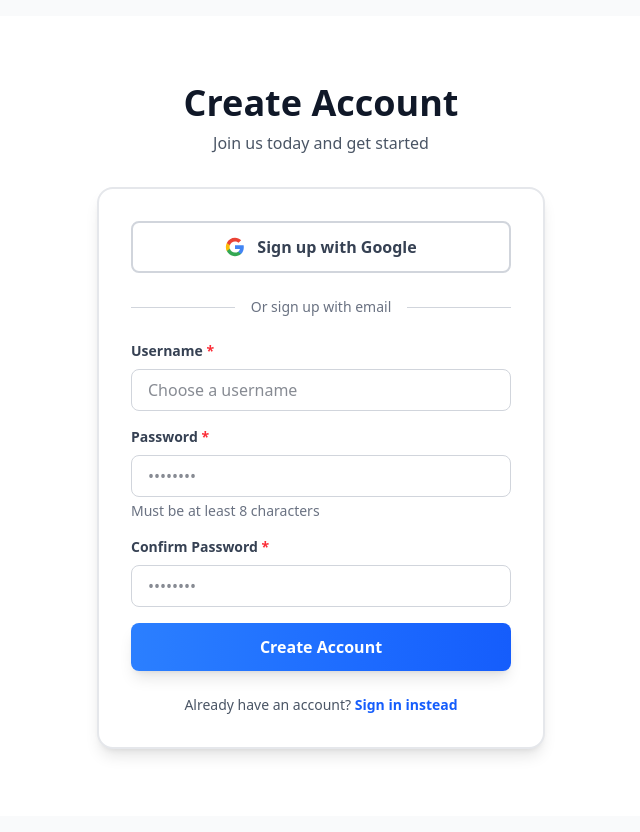
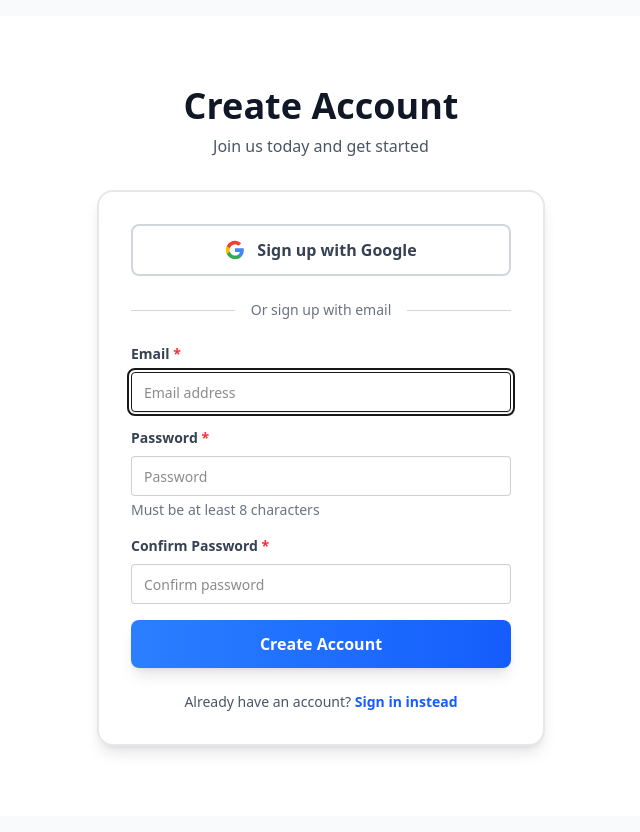
Before and after one commit to keckts/hcot, a Django app: page /auth/signup/ in a window 1280 px wide. Shown: the whole page, without its empty margins (319-959 px from the left). Run offline with Django 5.2, Linux system fonts and the light colour scheme; style sheets or scripts are compiled from the project's sources; some libraries are stand-ins or nearby versions.

Commit message:
quick save

```diff
--- a/core/templates/core/dashboard.html
+++ b/core/templates/core/dashboard.html
@@ -6,7 +6,7 @@
     <!-- Header -->
     <div class="mb-8">
         <h1 class="text-4xl font-bold mb-2">Dashboard</h1>
-        <p class="text-base-content/70">Welcome back, {{ user.username }}!</p>
+        <p class="text-base-content/70">Welcome back!</p>
     </div>
 
     <!-- Stats Overview -->
--- a/users/forms.py
+++ b/users/forms.py
@@ -1,7 +1,85 @@
 from django import forms
+from django.contrib.auth.forms import UserCreationForm
 from django.contrib.auth.models import User
+from django.core.exceptions import ValidationError
 
 from .models import Profile
+
+
+class EmailSignupForm(UserCreationForm):
+    """Custom signup form using email instead of username."""
+
+    email = forms.EmailField(
+        required=True,
+        widget=forms.EmailInput(
+            attrs={
+                "class": "input input-bordered w-full",
+                "placeholder": "Email address",
+                "autofocus": True,
+            }
+        ),
+    )
+    password1 = forms.CharField(
+        label="Password",
+        widget=forms.PasswordInput(
+            attrs={
+                "class": "input input-bordered w-full",
+                "placeholder": "Password",
+            }
+        ),
+    )
+    password2 = forms.CharField(
+        label="Confirm Password",
+        widget=forms.PasswordInput(
+            attrs={
+                "class": "input input-bordered w-full",
+                "placeholder": "Confirm password",
+            }
+        ),
+    )
+
+    class Meta:
+        model = User
+        fields = ["email", "password1", "password2"]
+
+    def clean_email(self):
+        """Validate that email is unique."""
+        email = self.cleaned_data.get("email")
+        if User.objects.filter(email=email).exists():
+            raise ValidationError("A user with this email already exists.")
+        return email
+
+    def save(self, commit=True):
+        """Save user with email as username."""
+        user = super().save(commit=False)
+        user.email = self.cleaned_data["email"]
+        # Use email as username (required field in Django)
+        user.username = self.cleaned_data["email"]
+        if commit:
+            user.save()
+        return user
+
+
+class EmailLoginForm(forms.Form):
+    """Custom login form using email instead of username."""
+
+    email = forms.EmailField(
+        widget=forms.EmailInput(
+            attrs={
+                "class": "input input-bordered w-full",
+                "placeholder": "Email address",
+                "autofocus": True,
+            }
+        ),
+    )
+    password = forms.CharField(
+        widget=forms.PasswordInput(
+            attrs={
+                "class": "input input-bordered w-full",
+                "placeholder": "Password",
+            }
+        ),
+    )
 
 
 class ProfileForm(forms.ModelForm):
--- a/users/templates/users/signup.html
+++ b/users/templates/users/signup.html
@@ -54,35 +54,20 @@
                 {% csrf_token %}
 
                 <div class="mb-4">
-                    <label for="id_username" class="block text-sm font-semibold text-gray-700 mb-2">
-                        Username <span class="text-red-500">*</span>
+                    <label for="{{ form.email.id_for_label }}" class="block text-sm font-semibold text-gray-700 mb-2">
+                        Email <span class="text-red-500">*</span>
                     </label>
-                    <input
-                        type="text"
-                        id="id_username"
-                        name="username"
-                        placeholder="Choose a username"
-                        required
-                        value="{{ form.username.value|default:'' }}"
-                        class="w-full px-4 py-2 border border-gray-300 rounded-lg focus:ring-2 focus:ring-blue-500 focus:border-transparent transition-all text-gray-900 bg-white"
-                    >
-                    {% if form.username.errors %}
-                        <p class="mt-1 text-sm text-red-600">{{ form.username.errors.0 }}</p>
+                    {{ form.email }}
+                    {% if form.email.errors %}
+                        <p class="mt-1 text-sm text-red-600">{{ form.email.errors.0 }}</p>
                     {% endif %}
                 </div>
 
                 <div class="mb-4">
-                    <label for="id_password1" class="block text-sm font-semibold text-gray-700 mb-2">
+                    <label for="{{ form.password1.id_for_label }}" class="block text-sm font-semibold text-gray-700 mb-2">
                         Password <span class="text-red-500">*</span>
                     </label>
-                    <input
-                        type="password"
-                        id="id_password1"
-                        name="password1"
-                        placeholder="••••••••"
-                        required
-                        class="w-full px-4 py-2 border border-gray-300 rounded-lg focus:ring-2 focus:ring-blue-500 focus:border-transparent transition-all text-gray-900 bg-white"
-                    >
+                    {{ form.password1 }}
                     {% if form.password1.errors %}
                         <p class="mt-1 text-sm text-red-600">{{ form.password1.errors.0 }}</p>
                     {% else %}
@@ -91,17 +76,10 @@
                 </div>
 
                 <div class="mb-4">
-                    <label for="id_password2" class="block text-sm font-semibold text-gray-700 mb-2">
+                    <label for="{{ form.password2.id_for_label }}" class="block text-sm font-semibold text-gray-700 mb-2">
                         Confirm Password <span class="text-red-500">*</span>
                     </label>
-                    <input
-                        type="password"
-                        id="id_password2"
-                        name="password2"
-                        placeholder="••••••••"
-                        required
-                        class="w-full px-4 py-2 border border-gray-300 rounded-lg focus:ring-2 focus:ring-blue-500 focus:border-transparent transition-all text-gray-900 bg-white"
-                    >
+                    {{ form.password2 }}
                     {% if form.password2.errors %}
                         <p class="mt-1 text-sm text-red-600">{{ form.password2.errors.0 }}</p>
                     {% endif %}
--- a/users/views.py
+++ b/users/views.py
@@ -1,25 +1,25 @@
 from django.contrib import messages
 from django.contrib.auth import authenticate, login, logout
 from django.contrib.auth.decorators import login_required
-from django.contrib.auth.forms import AuthenticationForm, UserCreationForm
 from django.contrib.auth.mixins import LoginRequiredMixin
+from django.contrib.auth.models import User
 from django.shortcuts import redirect, render
 from django.urls import reverse_lazy
 from django.views import View
 from django.views.generic import UpdateView
 
-from .forms import ProfileForm
+from .forms import EmailLoginForm, EmailSignupForm, ProfileForm
 from .models import Profile
 
 
 def signup_view(request):
-    """Handle user signup."""
+    """Handle user signup with email."""
     # Redirect if already authenticated
     if request.user.is_authenticated:
         return redirect("dashboard")
 
     if request.method == "POST":
-        form = UserCreationForm(request.POST)
+        form = EmailSignupForm(request.POST)
         if form.is_valid():
             # Create the user
             user = form.save()
@@ -28,43 +28,50 @@ def signup_view(request):
             login(request, user, backend="django.contrib.auth.backends.ModelBackend")
 
             # Success message
-            messages.success(request, f"Welcome, {user.username}! Your account has been created.")
+            messages.success(request, f"Welcome! Your account has been created.")
 
             # Redirect to dashboard
             return redirect("dashboard")
     else:
-        form = UserCreationForm()
+        form = EmailSignupForm()
 
     return render(request, "users/signup.html", {"form": form})
 
 
 def login_view(request):
-    """Handle user login."""
+    """Handle user login with email."""
     # Redirect if already authenticated
     if request.user.is_authenticated:
         return redirect("dashboard")
 
     if request.method == "POST":
-        form = AuthenticationForm(request, data=request.POST)
+        form = EmailLoginForm(request.POST)
         if form.is_valid():
-            # Get username and password from form
-            username = form.cleaned_data.get("username")
+            # Get email and password from form
+            email = form.cleaned_data.get("email")
             password = form.cleaned_data.get("password")
 
-            # Authenticate user
-            user = authenticate(username=username, password=password)
+            # Get user by email
+            try:
+                user_obj = User.objects.get(email=email)
+                # Authenticate using username (which is set to email)
+                user = authenticate(username=user_obj.username, password=password)
+            except User.DoesNotExist:
+                user = None
 
             if user is not None:
                 # Log the user in
                 login(request, user)
 
                 # Success message
-                messages.success(request, f"Welcome back, {username}!")
+                messages.success(request, "Welcome back!")
 
                 # Redirect to dashboard
                 return redirect("dashboard")
+            else:
+                messages.error(request, "Invalid email or password.")
     else:
-        form = AuthenticationForm()
+        form = EmailLoginForm()
 
     return render(request, "users/login.html", {"form": form})
 
```
Also changed, not shown: users/templates/users/dashboard.html (+6 -6 lines), users/templates/users/login.html (+11 -19 lines), users/templates/users/settings.html (+7 -26 lines), db.sqlite3.
